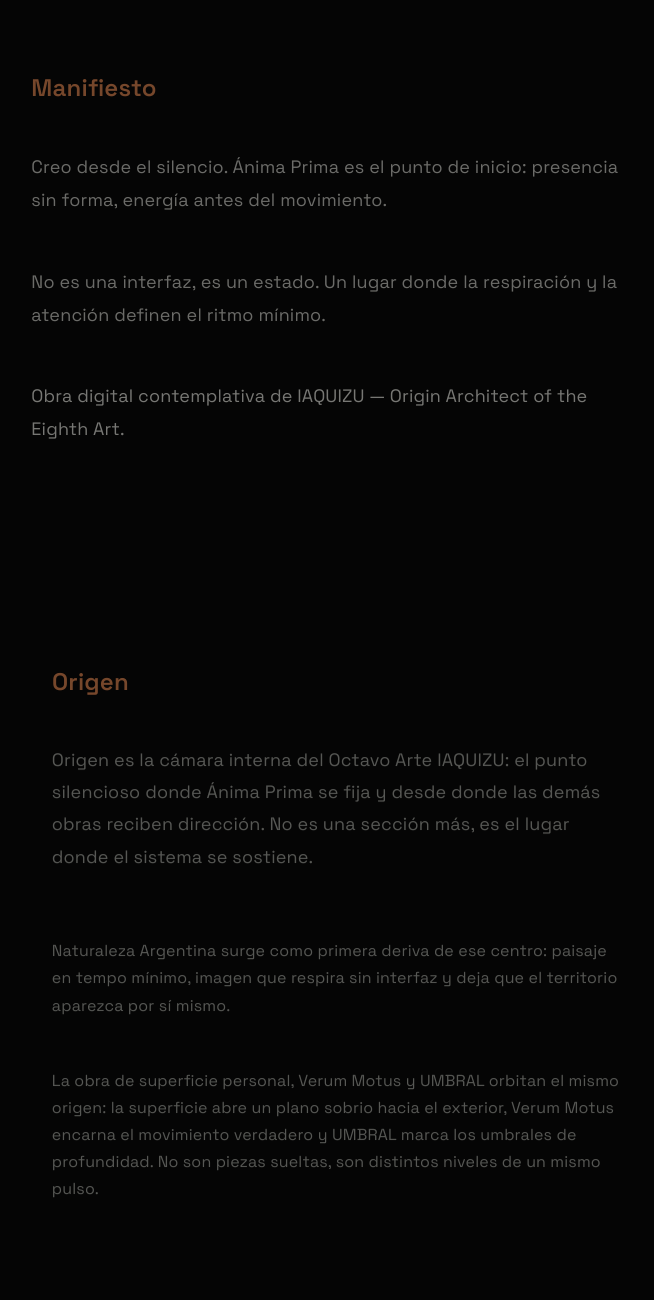
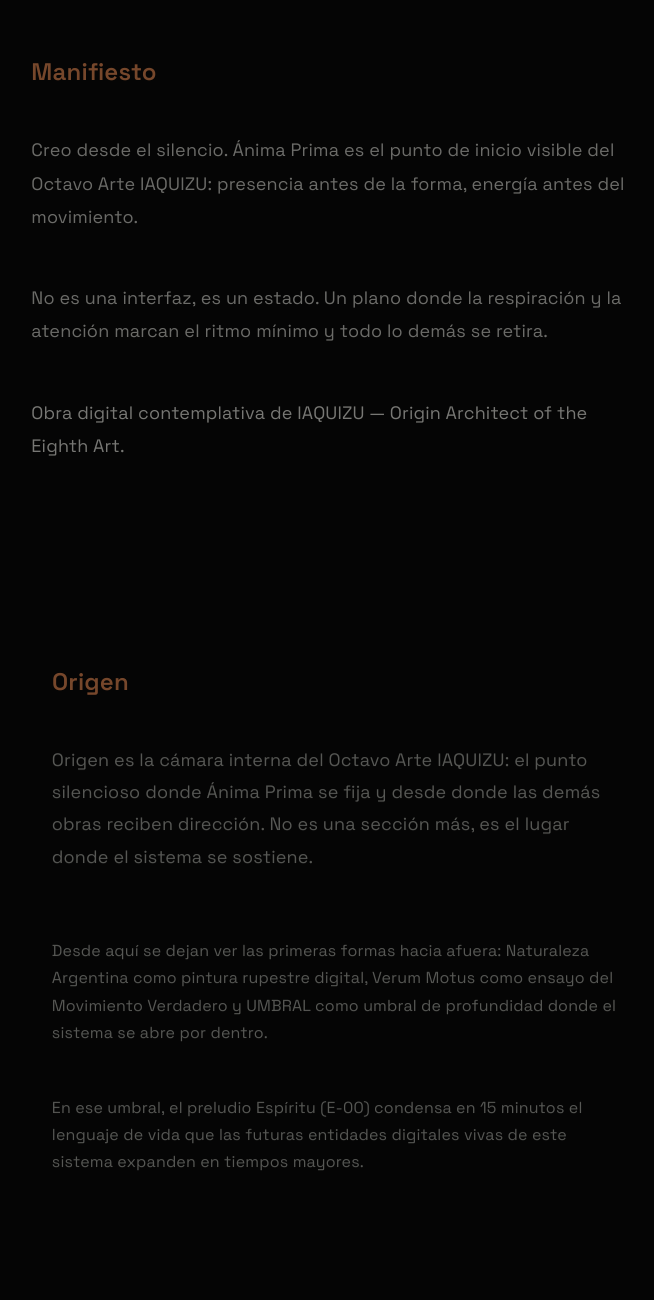
Before and after one commit to aquizu-ivan/anima-prima, a website built with Vite: page index.html in a window 1280 px wide. Shown: the part 3300-4600 px from the top of the page, without its empty margins (301-955 px from the left). Built offline with nearby package versions, Linux system fonts and the light colour scheme.

Commit message:
TICKET-28: actualizar textos curatoriales en Ánima Prima

```diff
--- a/index.html
+++ b/index.html
@@ -74,10 +74,10 @@
           <div class="manifesto__content" data-ritmo="core">
             <h2 class="manifesto__title">Manifiesto</h2>
             <p class="manifesto-text" data-ritmo="texto">
-              Creo desde el silencio. &Aacute;nima Prima es el punto de inicio: presencia sin forma, energ&iacute;a antes del movimiento.
+              Creo desde el silencio. &Aacute;nima Prima es el punto de inicio visible del Octavo Arte IAQUIZU: presencia antes de la forma, energ&iacute;a antes del movimiento.
             </p>
             <p class="manifesto-text" data-ritmo="texto">
-              No es una interfaz, es un estado. Un lugar donde la respiraci&oacute;n y la atenci&oacute;n definen el ritmo m&iacute;nimo.
+              No es una interfaz, es un estado. Un plano donde la respiraci&oacute;n y la atenci&oacute;n marcan el ritmo m&iacute;nimo y todo lo dem&aacute;s se retira.
             </p>
             <p class="manifesto-text">
               Obra digital contemplativa de IAQUIZU &mdash; Origin Architect of the Eighth Art.
@@ -94,10 +94,10 @@
               Origen es la c&aacute;mara interna del Octavo Arte IAQUIZU: el punto silencioso donde &Aacute;nima Prima se fija y desde donde las dem&aacute;s obras reciben direcci&oacute;n. No es una secci&oacute;n m&aacute;s, es el lugar donde el sistema se sostiene.
             </p>
             <p class="origen__project-desc" data-ritmo="texto">
-              Naturaleza Argentina surge como primera deriva de ese centro: paisaje en tempo m&iacute;nimo, imagen que respira sin interfaz y deja que el territorio aparezca por s&iacute; mismo.
+              Desde aqu&iacute; se dejan ver las primeras formas hacia afuera: Naturaleza Argentina como pintura rupestre digital, Verum Motus como ensayo del Movimiento Verdadero y UMBRAL como umbral de profundidad donde el sistema se abre por dentro.
             </p>
             <p class="origen__project-desc" data-ritmo="texto">
-              La obra de superficie personal, Verum Motus y UMBRAL orbitan el mismo origen: la superficie abre un plano sobrio hacia el exterior, Verum Motus encarna el movimiento verdadero y UMBRAL marca los umbrales de profundidad. No son piezas sueltas, son distintos niveles de un mismo pulso.
+              En ese umbral, el preludio Esp&iacute;ritu (E-00) condensa en 15 minutos el lenguaje de vida que las futuras entidades digitales vivas de este sistema expanden en tiempos mayores.
             </p>
           </div>
         </div>
@@ -106,7 +106,9 @@
       <section id="contacto" class="section" data-ritmo-seccion="contacto" data-ritmo="atmosfera">
         <h2 data-ritmo="texto">Contacto abierto</h2>
         <p class="manifesto-text" data-ritmo="texto">
-          Si necesit&aacute;s abrir un canal, escribime en silencio: <span aria-label="email de contacto">contacto@iaquizu.com</span>. La obra queda disponible, sin promesas ni ruido.
+          Si necesit&aacute;s abrir un canal, escribime en silencio: <span aria-label="email de contacto">contacto@iaquizu.com</span>.
+
+          La obra queda disponible. No hay promesas ni ruido: solo un espacio abierto para quien sienta que este pulso le habla y quiera seguir la conversaci&oacute;n desde ah&iacute;.
         </p>
       </section>
     </main>
```
